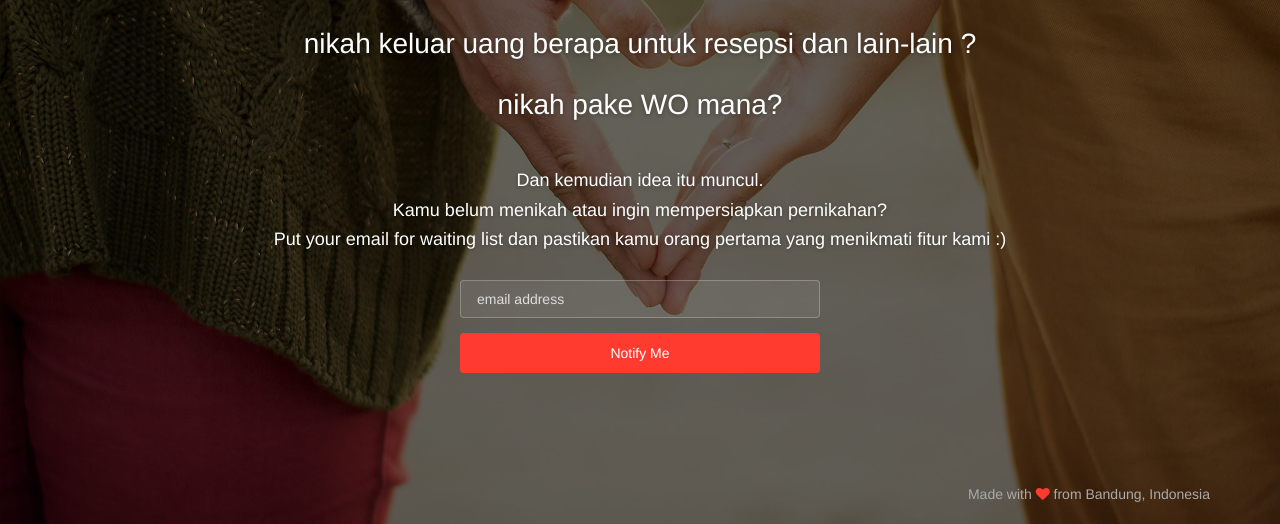
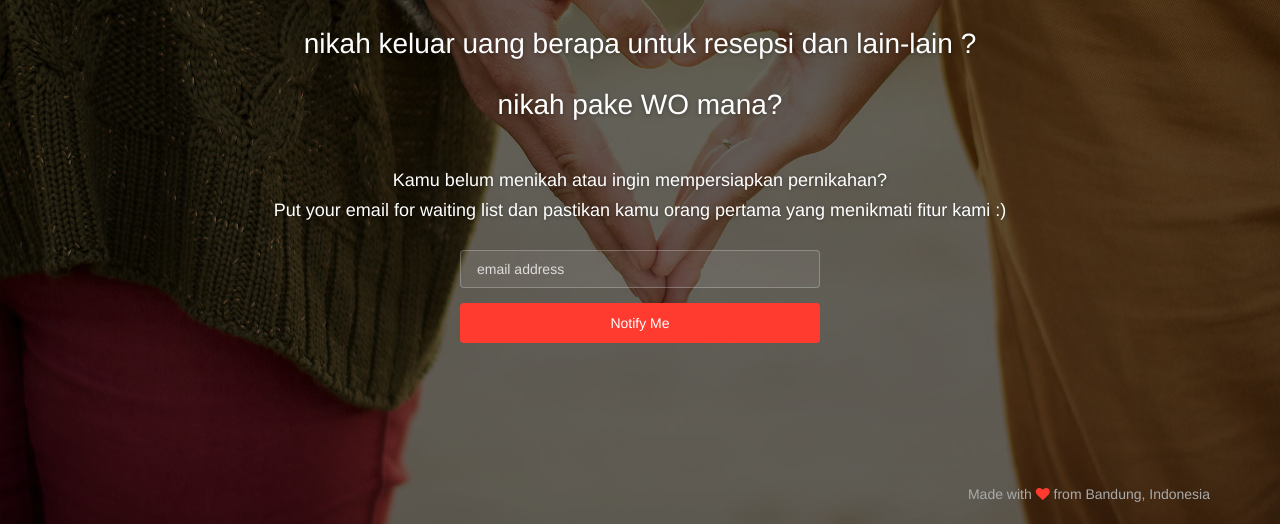
Before and after one commit to bridetalkid/bridetalk-coming-soon, a plain HTML site: page index.html in a window 1280 px wide. Shown: the part 276-800 px from the top of the page. Drawn offline with Linux system fonts and the light colour scheme; a script that the page names is missing; a web font is replaced by a local one.

Commit message:
Update index.html

```diff
--- a/index.html
+++ b/index.html
@@ -46,9 +46,6 @@
             <h4 class="motto">nikah pake WO mana?</h4>
             <div class="subscribe">
                 <h5 class="info-text">
-                  Dan kemudian idea itu muncul.
-                </h5>
-                <h5 class="info-text">
                   Kamu belum menikah atau ingin mempersiapkan pernikahan?
                 </h5>
                 <h5 class="info-text">
```
